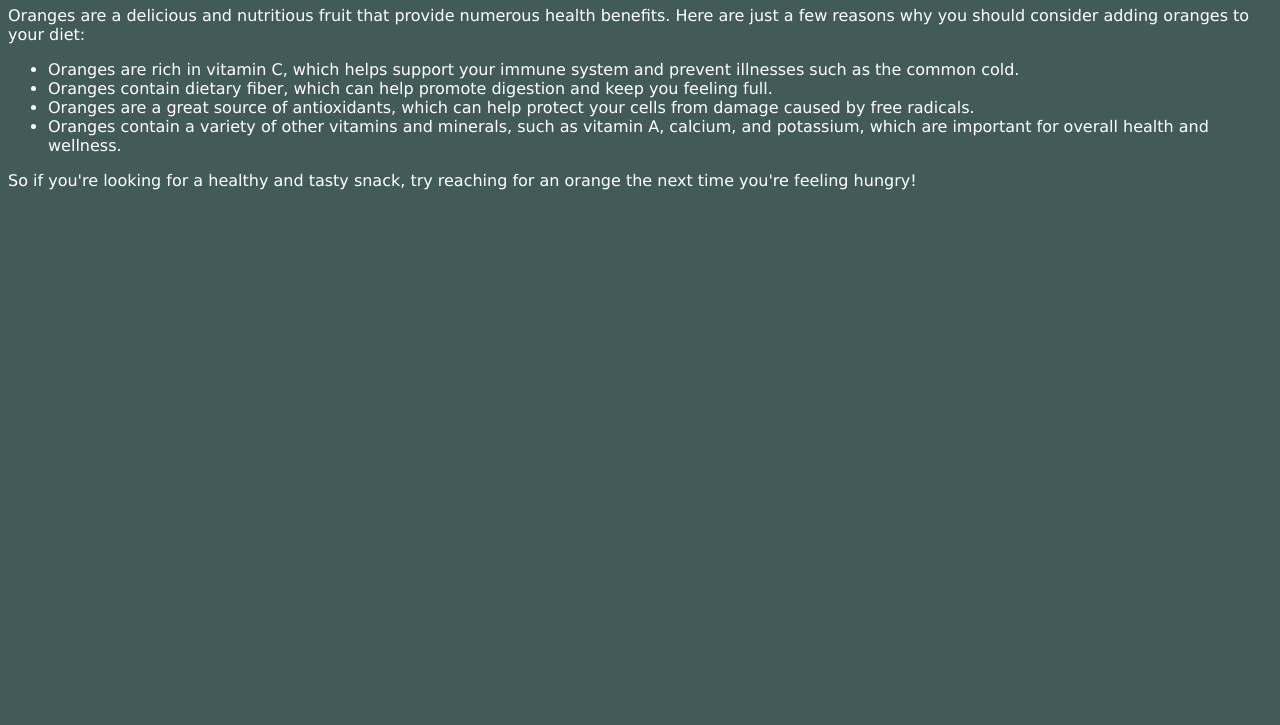
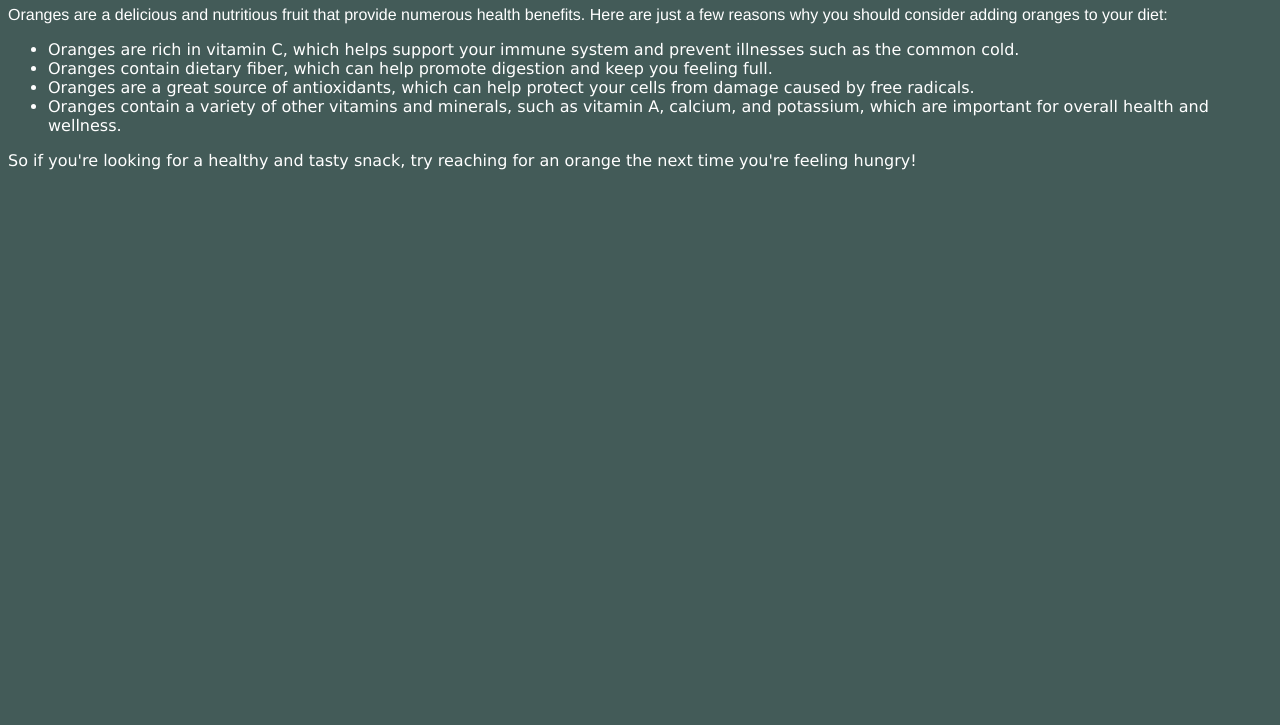
Before and after one commit to Eiwtoca/test.github.io, a plain HTML site: page index.html in a window 1280 px wide. Shown: the part 75-800 px from the top of the page. Drawn offline with Linux system fonts and the light colour scheme.

Commit message:
Update index.html

```diff
--- a/index.html
+++ b/index.html
@@ -8,7 +8,7 @@
 		<h1 style="color:white;font-family:verdana;">Why It's Important to Eat Oranges!</h1>
 	</header>
 	<main>
-		<p style="color:white;font-family:verdana;">Oranges are a delicious and nutritious fruit that provide numerous health benefits. Here are just a few reasons why you should consider adding oranges to your diet:</p>
+		<p style='color:white;font-family:"Jost",Helvetica Neue,Helvetica,Arial,sans-serif;'>Oranges are a delicious and nutritious fruit that provide numerous health benefits. Here are just a few reasons why you should consider adding oranges to your diet:</p>
 		<ul style="color:white;font-family:verdana;">
 			<li>Oranges are rich in vitamin C, which helps support your immune system and prevent illnesses such as the common cold.</li>
 			<li>Oranges contain dietary fiber, which can help promote digestion and keep you feeling full.</li>
```
